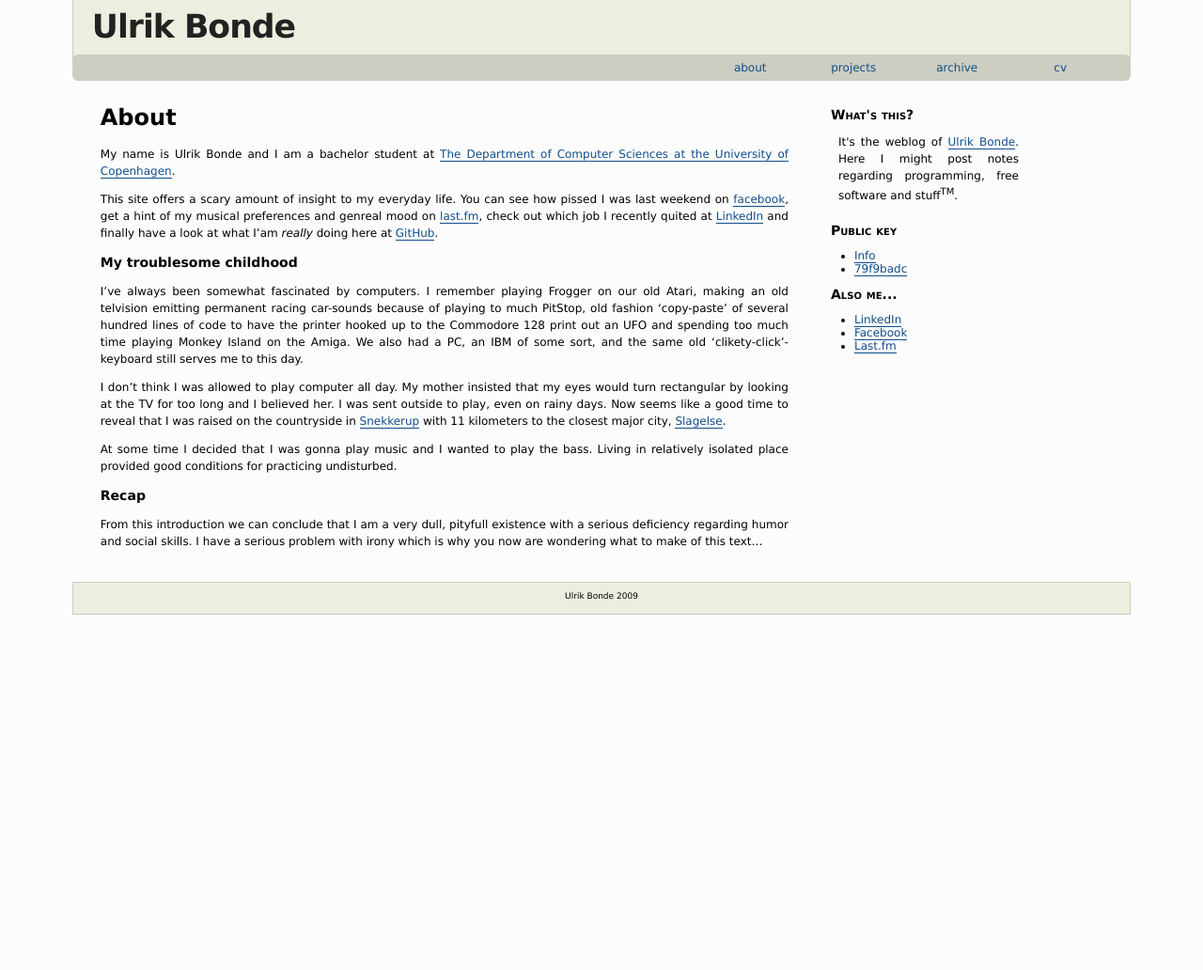
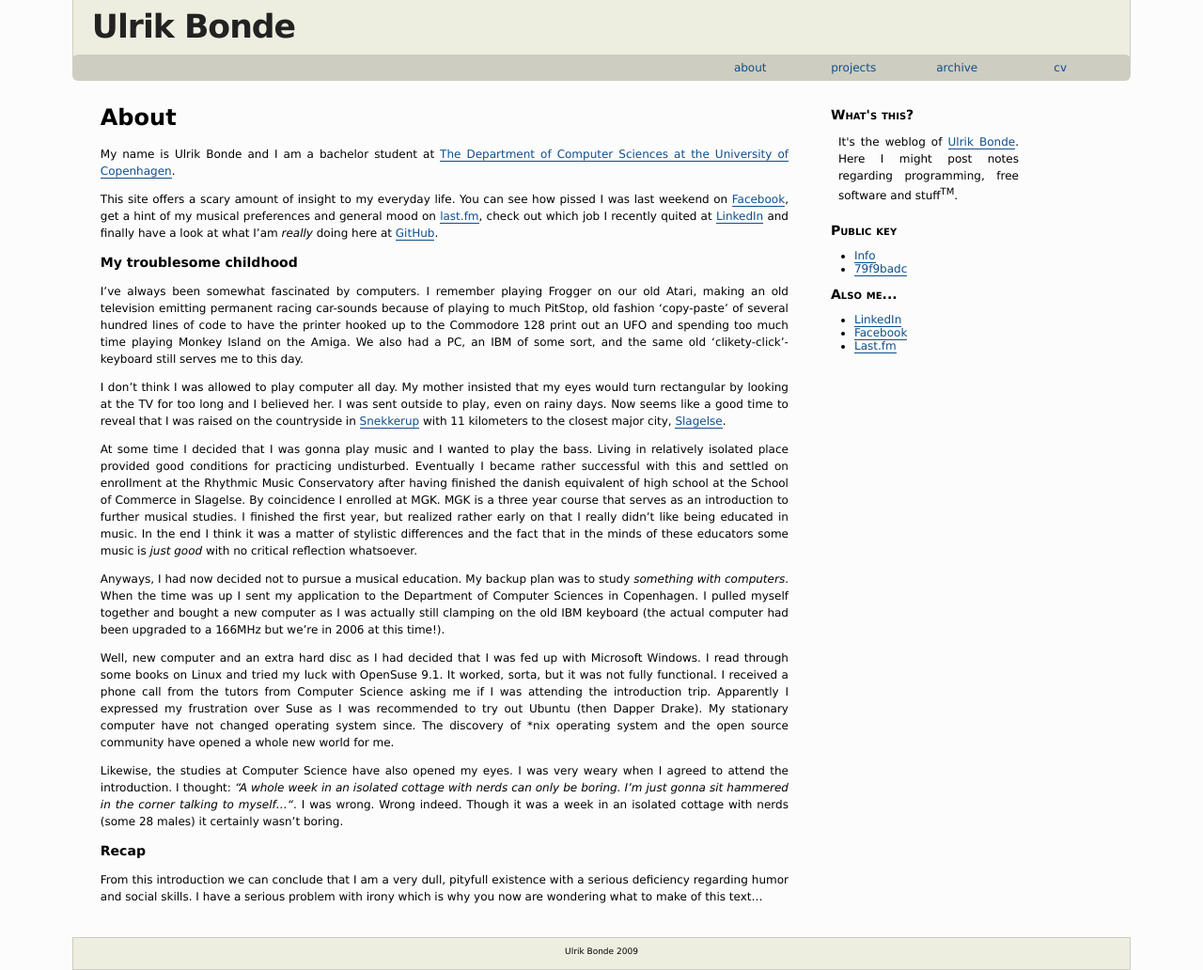
Before and after one commit to bonde/bonde.github.com, a Jekyll site: the page built from about/index.md, in a window 1280 px wide. Shown: the whole page at 94% size. Built offline with Jekyll 4.4.1, drawn with Linux system fonts in a browser that asks for light colours; Markdown is read by kramdown in place of the engine named in the settings; comment, search, counter and statistics services are not loaded; before the commit the page ends 900 px from its top, so only the background shows below that.

Commit message:
Further work on about

```diff
--- a/about/index.md
+++ b/about/index.md
@@ -8,8 +8,8 @@ My name is Ulrik Bonde and I am a bachelor student at
 [The Department of Computer Sciences at the University of Copenhagen](http://diku.dk).
 
 This site offers a scary amount of insight to my everyday life. You can see how
-pissed I was last weekend on [facebook](http://www.facebook.com/ulrik.bonde),
-get a hint of my musical preferences and genreal mood on
+pissed I was last weekend on [Facebook](http://www.facebook.com/ulrik.bonde),
+get a hint of my musical preferences and general mood on
 [last.fm](http://last.fm/user/ulrik_polak), check out which job I recently
 quited at [LinkedIn](http://www.linkedin.com/in/ulrikbonde) and finally have a
 look at what I'am *really* doing here at [GitHub](http://github.com/bonde/).
@@ -17,7 +17,7 @@ look at what I'am *really* doing here at [GitHub](http://github.com/bonde/).
 ### My troublesome childhood
 
 I've always been somewhat fascinated by computers. I remember playing Frogger on
-our old Atari, making an old telvision emitting permanent racing car-sounds
+our old Atari, making an old television emitting permanent racing car-sounds
 because of playing to much PitStop, old fashion 'copy-paste' of several hundred
 lines of code to have the printer hooked up to the Commodore 128 print out an
 UFO and spending too much time playing Monkey Island on the Amiga. We also had a
@@ -32,7 +32,37 @@ with 11 kilometers to the closest major city, [Slagelse][slagelse].
 
 At some time I decided that I was gonna play music and I wanted to play the
 bass. Living in relatively isolated place provided good conditions for
-practicing undisturbed.
+practicing undisturbed. Eventually I became rather successful with this and
+settled on enrollment at the Rhythmic Music Conservatory after having finished
+the danish equivalent of high school at the School of Commerce in Slagelse. By
+coincidence I enrolled at MGK. MGK is a three year course that serves as an
+introduction to further musical studies. I finished the first year, but realized
+rather early on that I really didn't like being educated in music. In the end I
+think it was a matter of stylistic differences and the fact that in the minds of
+these educators some music is *just good* with no critical reflection whatsoever.
+
+Anyways, I had now decided not to pursue a musical education. My backup plan was
+to study *something with computers*. When the time was up I sent my application
+to the Department of Computer Sciences in Copenhagen. I pulled myself together
+and bought a new computer as I was actually still clamping on the old IBM
+keyboard (the actual computer had been upgraded to a 166MHz but we're in 2006 at
+this time!).
+
+Well, new computer and an extra hard disc as I had decided that I was fed up
+with Microsoft Windows. I read through some books on Linux and tried my luck
+with OpenSuse 9.1. It worked, sorta, but it was not fully functional. I received
+a phone call from the tutors from Computer Science asking me if I was attending
+the introduction trip. Apparently I expressed my frustration over Suse as I was
+recommended to try out Ubuntu (then Dapper Drake). My stationary computer have
+not changed operating system since. The discovery of *nix operating system and
+the open source community have opened a whole new world for me.
+
+Likewise, the studies at Computer Science have also opened my eyes. I was very
+weary when I agreed to attend the introduction. I thought: *"A whole week in an
+isolated cottage with nerds can only be boring. I'm just gonna sit hammered in
+the corner talking to myself..."*. I was wrong. Wrong indeed. Though it was a
+week in an isolated cottage with nerds (some 28 males) it certainly wasn't
+boring.
 
 ### Recap
 
```
